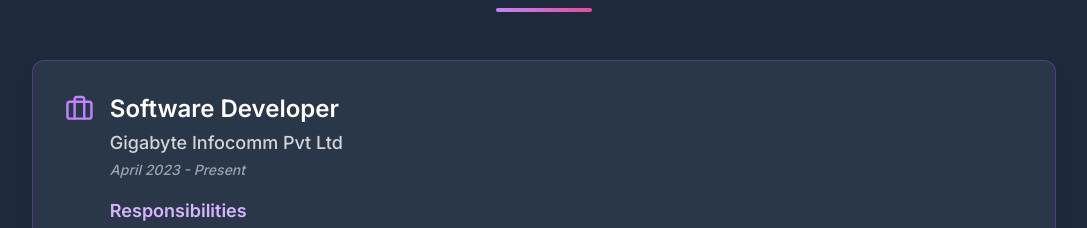
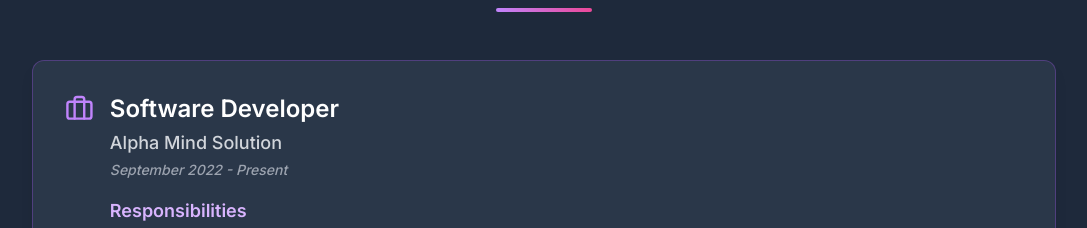
Before and after one commit to RaviKumar560/MyPortfolio-Ravi, a React (Vite) app: page / in a window 1280 px wide. Shown: the part 3000-3228 px from the top of the page, without its empty margins (96-1183 px from the left). Built offline with nearby package versions, Linux system fonts and the light colour scheme; the HTML template or start-up script is replaced by a standard one.

Commit message:
Update Experience.tsx

```diff
--- a/src/components/Experience.tsx
+++ b/src/components/Experience.tsx
@@ -48,8 +48,8 @@ const Experience = () => {
   const experiences = [
     {
       position: "Software Developer",
-      company: "Gigabyte Infocomm Pvt Ltd",
-      duration: "April 2023 - Present",
+      company: "Alpha Mind Solution",
+      duration: "September 2022 - Present",
       responsibilities: [
         "Conducted comprehensive analyses of user needs and software requirements, leading to the design of scalable, efficient solutions.",
         "Engineered and maintained high-availability applications that align with strategic business objectives.",
```
